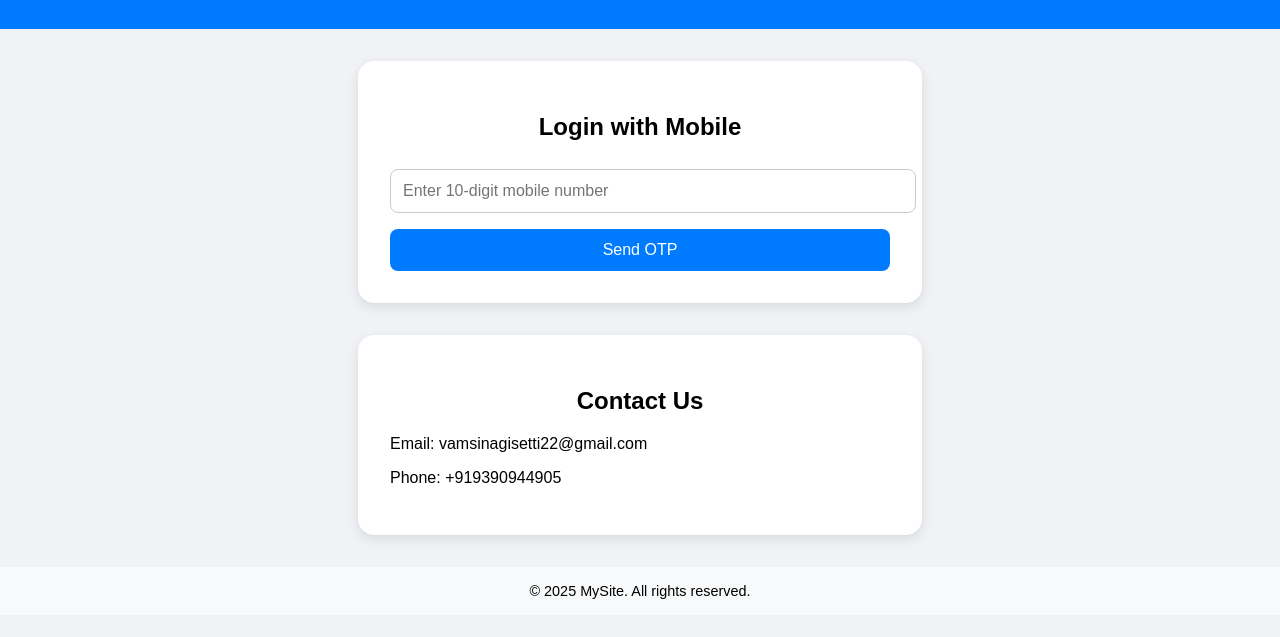
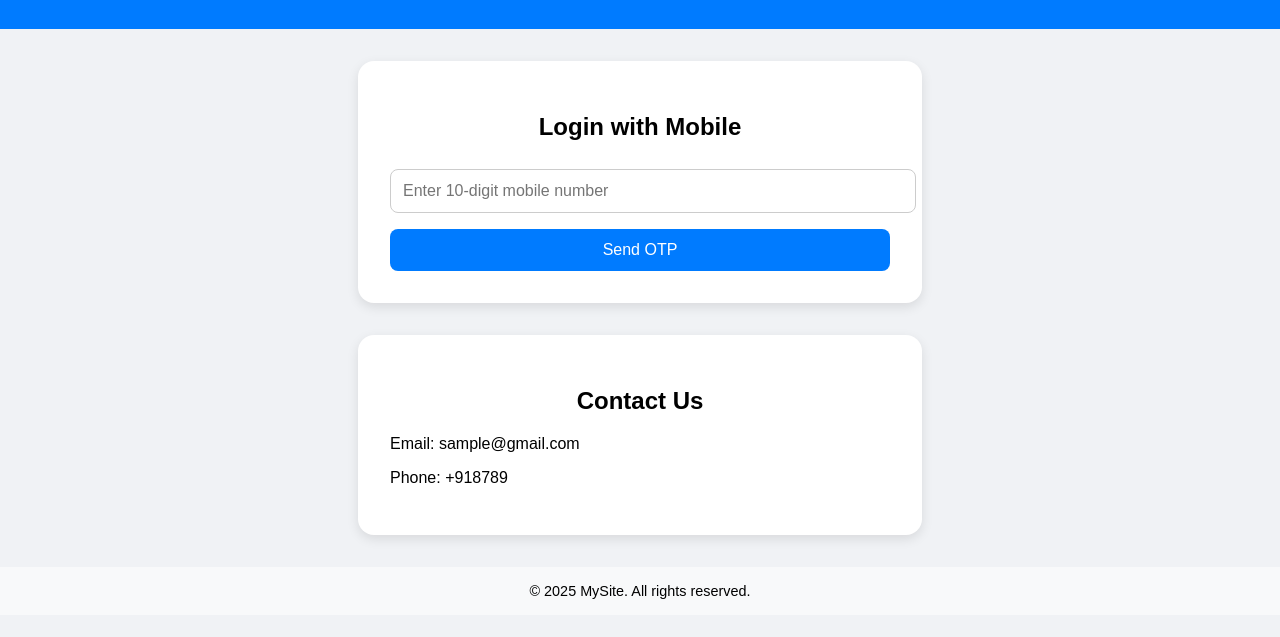
Before and after one commit to Vamsi-Nagisetti/test, a plain HTML site: page index.html in a window 1280 px wide. Shown: the part 117-754 px from the top of the page. Drawn offline with Linux system fonts and the light colour scheme.

Commit message:
Update index.html

```diff
--- a/index.html
+++ b/index.html
@@ -101,8 +101,8 @@
 
 <section id="contact-section">
   <h2>Contact Us</h2>
-  <p>Email: vamsinagisetti22@gmail.com</p>
-  <p>Phone: +919390944905</p>
+  <p>Email: sample@gmail.com</p>
+  <p>Phone: +918789</p>
 </section>
 
 <footer>
```
